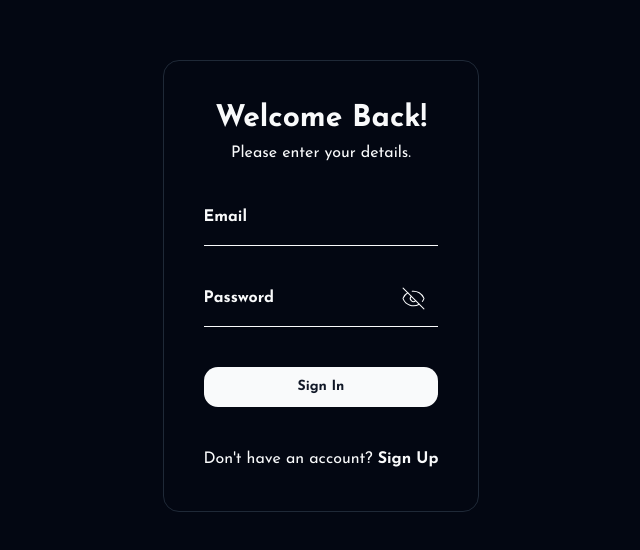
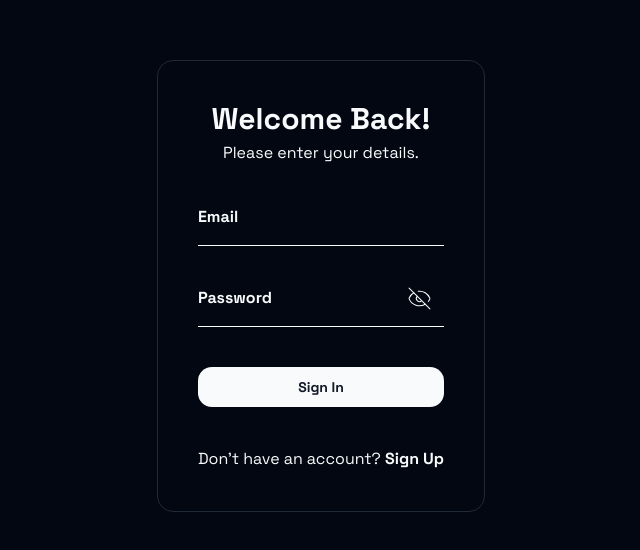
Before and after one commit to nabsk911/Code-Snippet-Saver, a React (Vite) app in the folder Frontend/: page /login in a window 1280 px wide. Shown: the part 114-664 px from the top of the page, without its empty margins (319-959 px from the left). Built offline with nearby package versions, Linux system fonts and the light colour scheme.

Commit message:
Minor UI changes

```diff
--- a/Frontend/src/components/SnippetsCard.jsx
+++ b/Frontend/src/components/SnippetsCard.jsx
@@ -33,7 +33,7 @@ const SnippetsCard = ({
 
   return (
     <div
-      className="border border-border bg-card rounded-lg p-3 sm:p-4 cursor-pointer h-full hover:shadow-md transition-shadow"
+      className="border-2 border-border bg-card rounded-lg p-3 sm:p-4 cursor-pointer h-full hover:shadow-md transition-shadow"
       onClick={() => {
         setShowViewModal(true);
       }}
--- a/Frontend/src/components/ui/sonner.jsx
+++ b/Frontend/src/components/ui/sonner.jsx
@@ -1,19 +1,17 @@
-import { useTheme } from "next-themes"
-import { Toaster as Sonner } from "sonner"
+import { useTheme } from "next-themes";
+import { Toaster as Sonner } from "sonner";
 
-const Toaster = ({
-  ...props
-}) => {
-  const { theme = "system" } = useTheme()
+const Toaster = ({ ...props }) => {
+  const { theme = "system" } = useTheme();
 
   return (
-    (<Sonner
+    <Sonner
       theme={theme}
       className="toaster group"
       toastOptions={{
         classNames: {
           toast:
-            "group toast group-[.toaster]:bg-background group-[.toaster]:text-foreground group-[.toaster]:border-border group-[.toaster]:shadow-lg",
+            "group toast group-[.toaster]:bg-background group-[.toaster]:text-foreground group-[.toaster]:border-border group-[.toaster]:border-2",
           description: "group-[.toast]:text-muted-foreground",
           actionButton:
             "group-[.toast]:bg-primary group-[.toast]:text-primary-foreground",
@@ -21,8 +19,9 @@ const Toaster = ({
             "group-[.toast]:bg-muted group-[.toast]:text-muted-foreground",
         },
       }}
-      {...props} />)
+      {...props}
+    />
   );
-}
+};
 
-export { Toaster }
+export { Toaster };
--- a/Frontend/src/index.css
+++ b/Frontend/src/index.css
@@ -1,6 +1,4 @@
-@import url("https://fonts.googleapis.com/css2?family=Josefin+Sans:ital,wght@0,100..700;1,100..700&display=swap");
-@import url("https://fonts.googleapis.com/css2?family=Lexend:wght@100..900&display=swap");
-@import url("https://fonts.googleapis.com/css2?family=Libre+Baskerville:ital,wght@0,400;0,700;1,400&display=swap");
+@import url("https://fonts.googleapis.com/css2?family=Space+Grotesk:wght@300..700&display=swap");
 
 @tailwind base;
 @tailwind components;
@@ -12,7 +10,7 @@
 
 @layer base {
   body {
-    @apply font-josefin  bg-background text-foreground;
+    @apply font-grotesk  bg-background text-foreground;
   }
   :root {
     --background: 0 0% 100%;
--- a/Frontend/tailwind.config.js
+++ b/Frontend/tailwind.config.js
@@ -55,9 +55,7 @@ export default {
         sm: "calc(var(--radius) - 4px)",
       },
       fontFamily: {
-        lexend: ["Lexend"],
-        josefin: ["Josefin Sans", "sans-serif"],
-        libre: ["Libre Baskerville"],
+        grotesk: ["Space Grotesk", "sans-serif"],
       },
     },
   },
```
Also changed, not shown: Frontend/public/vite.svg (deleted).
